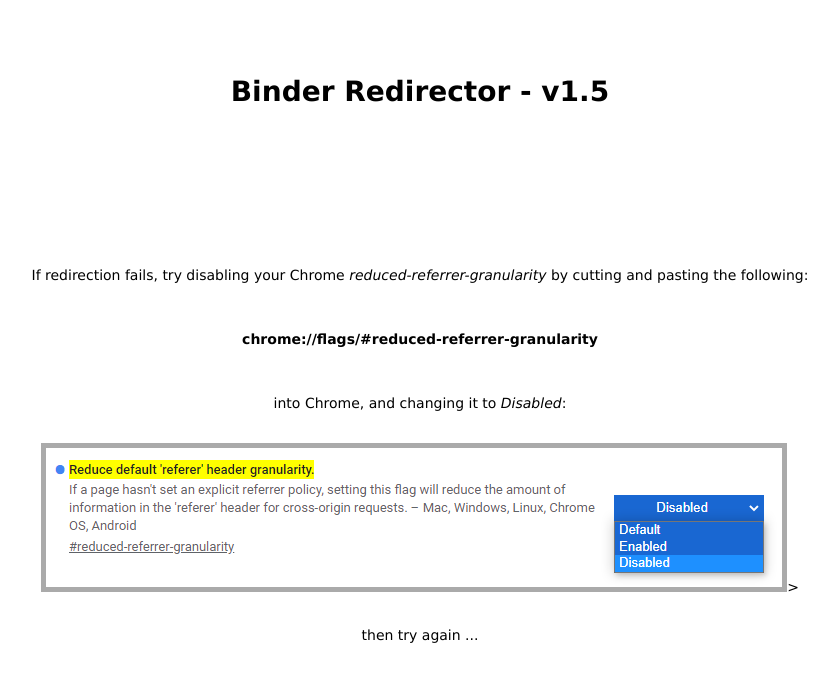
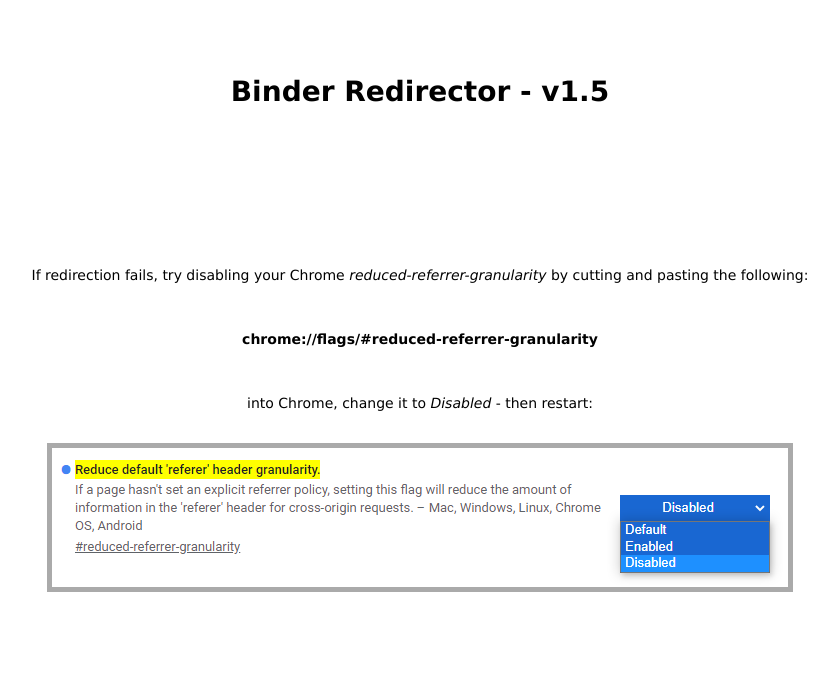
Before and after one commit to MQ-software-carpentry/MQ-software-carpentry.github.io, a Jekyll site: the page binder/test.html, which Jekyll copies as it is, in a window 1280 px wide. Shown: the top 682 px of the page, without its empty margins (220-1058 px from the left). Built offline with Jekyll 4.4.1, drawn with Linux system fonts in a browser that asks for light colours.

Commit message:
Update test.html

```diff
--- a/binder/test.html
+++ b/binder/test.html
@@ -70,13 +70,10 @@
 
    <br><br><br><br>
 
-   into Chrome, and changing it to <em>Disabled</em>:
+   into Chrome, change it to <em>Disabled</em> - then restart:
 
    <br><br><br>
-   <img src="referrer-disable.png" style="border: 5px solid #AAA">>
-
-   <br><br><br>
-   then try again ...
+   <img src="referrer-disable.png" style="border: 5px solid #AAA">
 
   </div>
 
```
